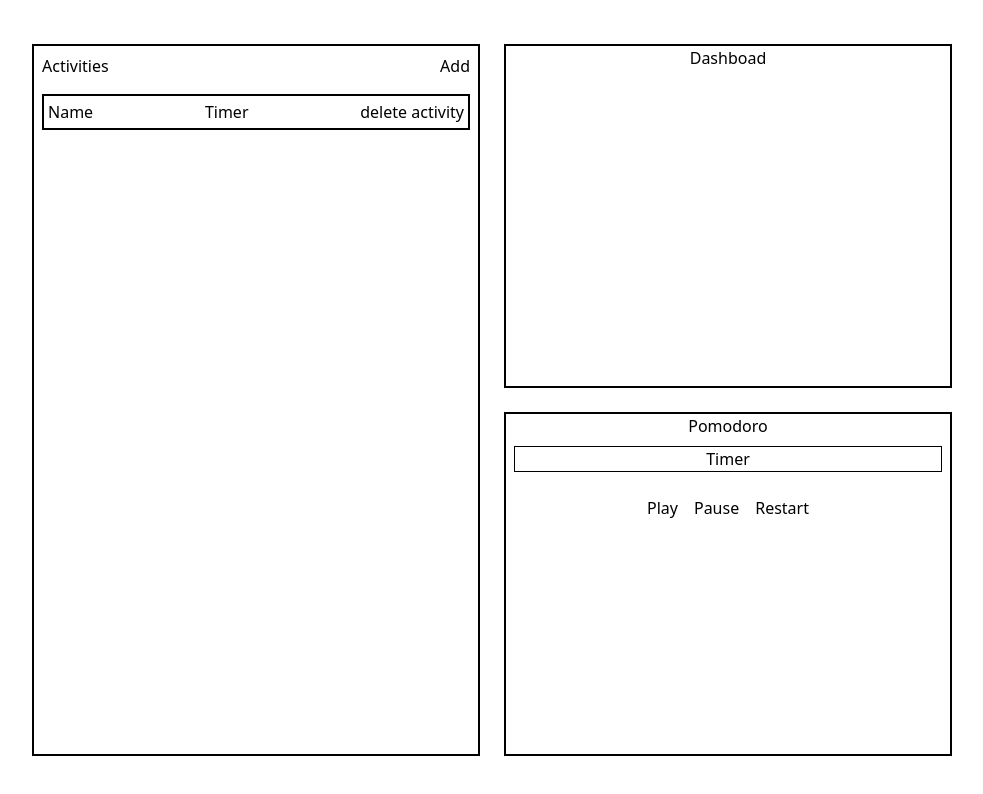
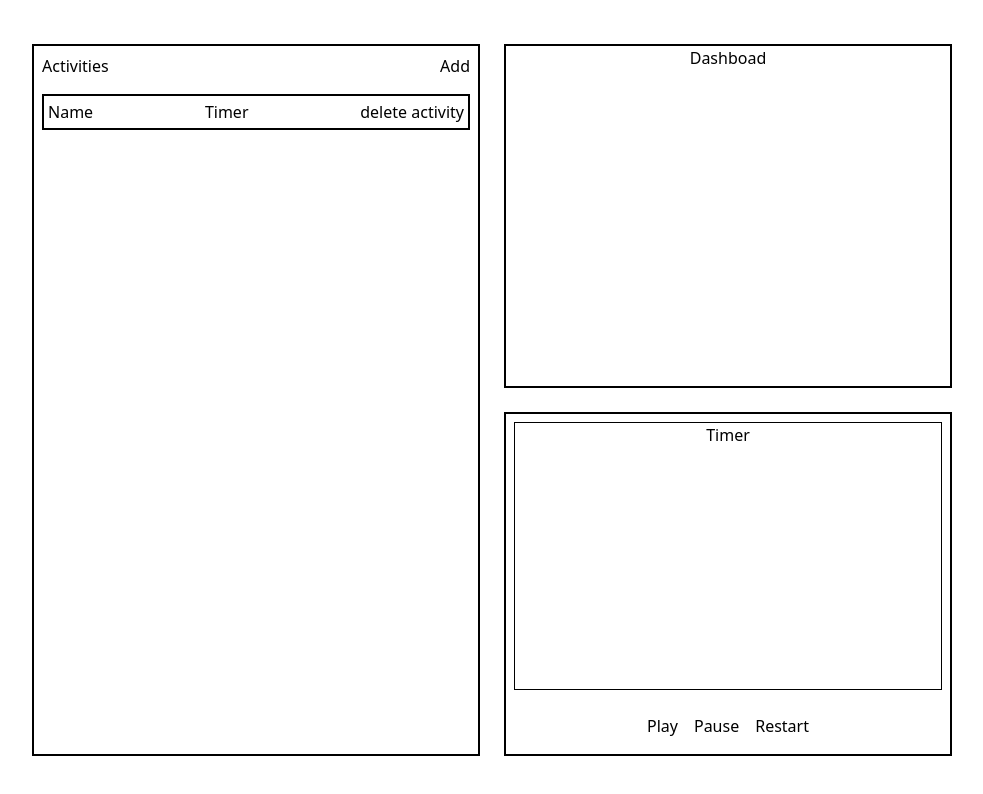
Before and after one commit to Andrzej-Tezyk/stack-app, a React (Vite) app in the folder frontend/: page / in a window 1280 px wide. Shown: the top 794 px of the page, without its empty margins (148-1131 px from the left). Built offline with nearby package versions, Linux system fonts and the light colour scheme.

Commit message:
fixed elements sizes in pomodoro element

```diff
--- a/frontend/src/components/Pomodoro.jsx
+++ b/frontend/src/components/Pomodoro.jsx
@@ -3,8 +3,7 @@ import PomodoroClock from "./PomodoroClock";
 function Pomodoro () {
     return (
         <div className="border-2 m-3 w-md h-1/2 border-solid">
-            <h2>Pomodoro</h2>
-            <div>
+            <div className="h-full">
                 <PomodoroClock></PomodoroClock>
             </div>
         </div>
--- a/frontend/src/components/PomodoroClock.jsx
+++ b/frontend/src/components/PomodoroClock.jsx
@@ -2,10 +2,8 @@ import Timer from "./ui/Timer";
 
 function PomodoroClock () {
     return (
-        <div className="flex flex-col">
-            <div className="grow">
-                <Timer></Timer>
-            </div>
+        <div className="flex flex-col h-full">
+            <Timer></Timer>
             <div className="flex justify-center m-2">
                 <button className="m-2">Play</button>
                 <button className="m-2">Pause</button>
--- a/frontend/src/components/ui/Timer.jsx
+++ b/frontend/src/components/ui/Timer.jsx
@@ -1,6 +1,6 @@
 function Timer () {
     return (
-        <div className="border-1 m-2">
+        <div className="border-1 m-2 flex-grow">
             Timer
         </div>
      );
```
